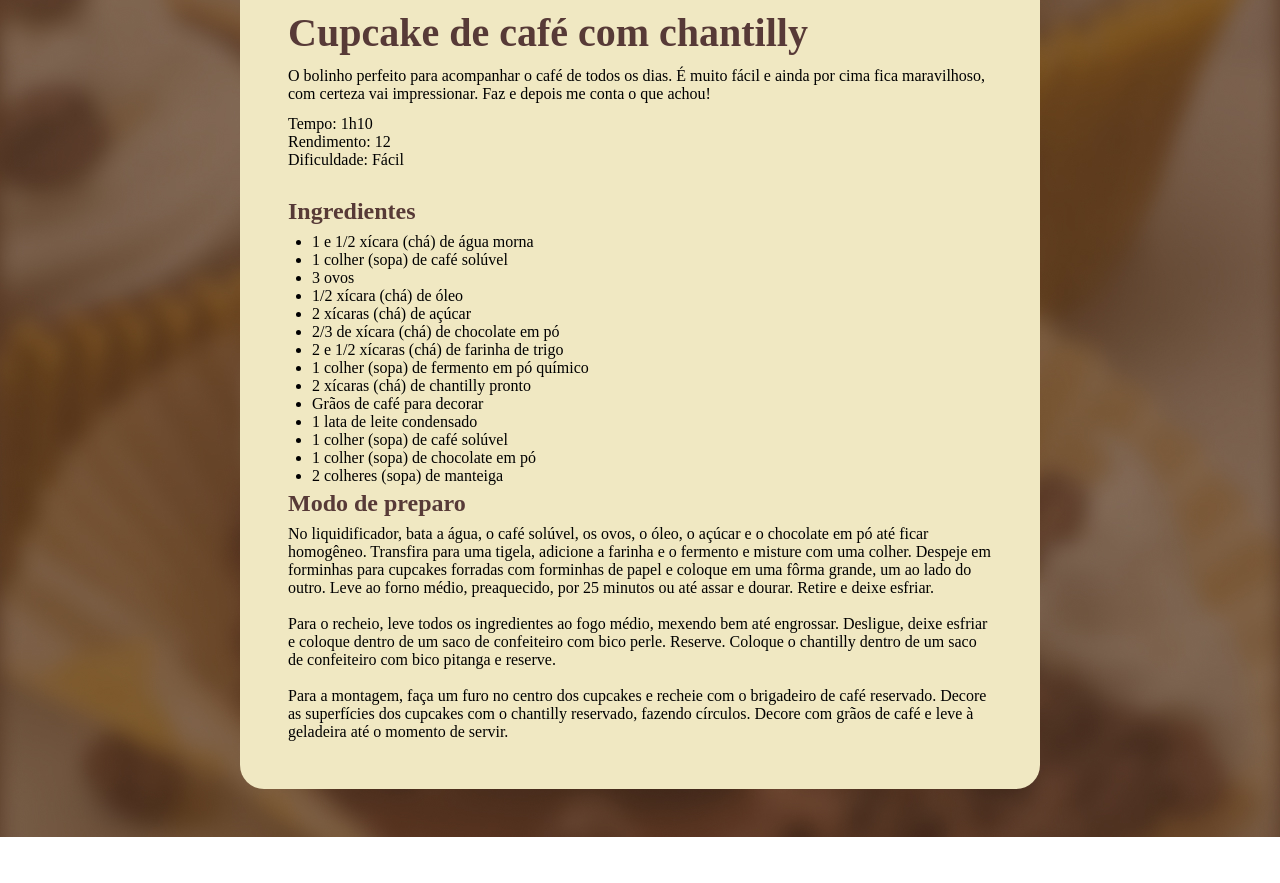
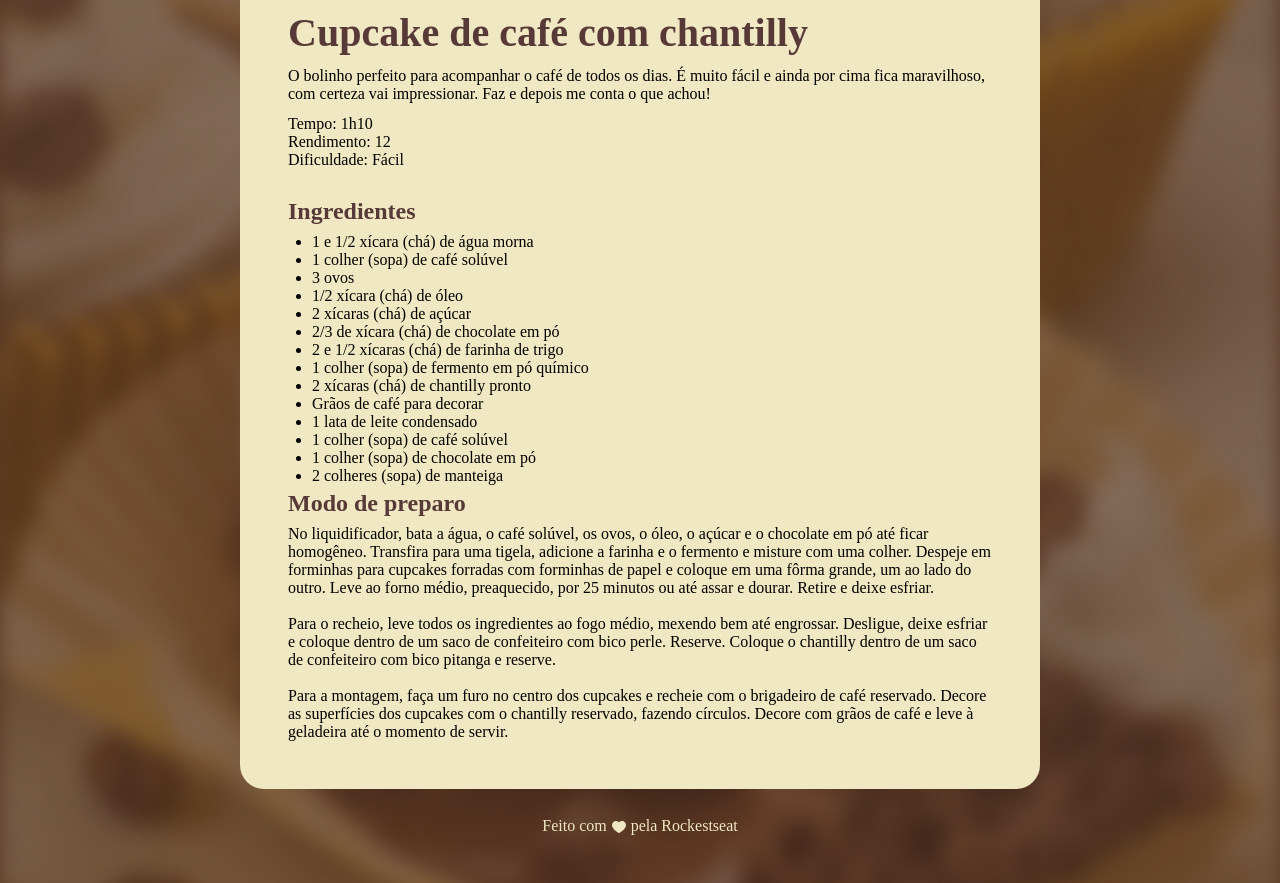
Before and after one commit to felipedacslopes/pagina_de_receitas, a plain HTML site: page index.html in a window 1280 px wide. Shown: the part 497-1380 px from the top of the page. Before the commit the page ends 1334 px from the top, so only its background shows below. Drawn offline with Linux system fonts and the light colour scheme; a web font is replaced by a local one.

Commit message:
adicionando footer

```diff
--- a/index.html
+++ b/index.html
@@ -55,5 +55,10 @@
               Para a montagem, faça um furo no centro dos cupcakes e recheie com o brigadeiro de café reservado. Decore as superfícies dos cupcakes com o chantilly reservado, fazendo círculos. Decore com grãos de café e leve à geladeira até o momento de servir.</p>
       </main>
   </div>
+  <footer>
+    Feito com
+    <img src="assets/heart.svg" alt="Coração">
+    pela Rockestseat
+  </footer>
 </body>
 </html>
--- a/style.css
+++ b/style.css
@@ -18,7 +18,7 @@ body {
   padding: 24px;
   background-color: #F0E8C2;
   border-radius: 24px;
-  margin: 48px auto;
+  margin: 48px auto 28px;
 
 }
 img {
@@ -57,3 +57,13 @@ h1, h2 {
 ul {
   padding-left: 24px;
 }
+
+footer {
+  color: #F0E8C2;
+  text-align: center;
+  padding-bottom: 48px;
+}
+
+footer img {
+  vertical-align: middle;
+}
```
Also changed, not shown: assets/heart.svg (added).
